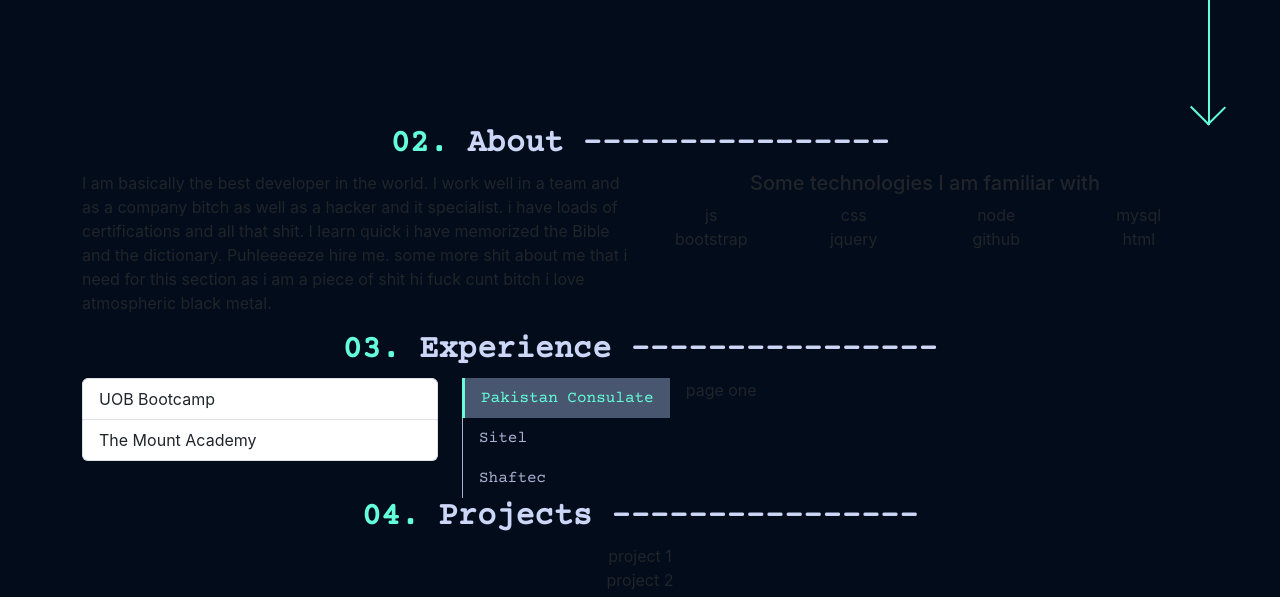
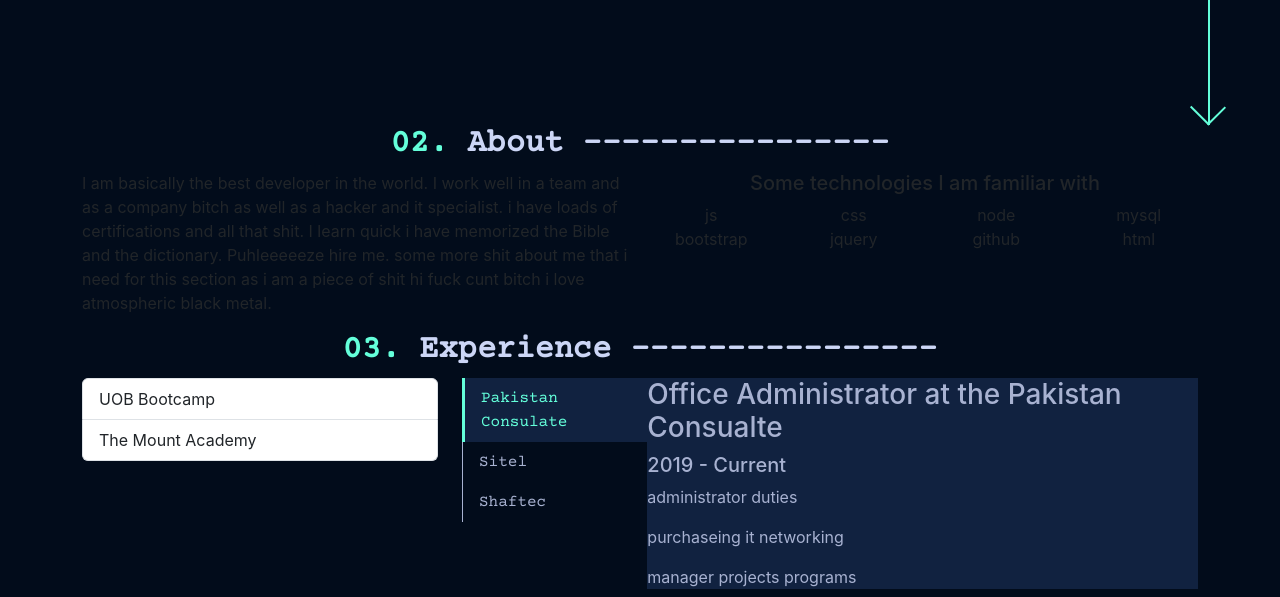
Before and after one commit to darylbg/portfolio, a plain HTML site: page index.html in a window 1280 px wide. Shown: the part 612-1209 px from the top of the page. Drawn offline with nearby package versions, Linux system fonts and the light colour scheme; a web font is replaced by a local one.

Commit message:
styling work section

```diff
--- a/assets/css/style.css
+++ b/assets/css/style.css
@@ -327,12 +327,17 @@ nav {
 
 .work-tabs button:hover {
     color: var(--green);
-    background-color: var(--dark-slate) !important;
+    background-color: var(--light-navy) !important;
     color: var(--green) !important;
 }
 
 .work-tabs .active {
-    background-color: var(--dark-slate) !important;
+    background-color: var(--light-navy) !important;
     color: var(--green) !important;
     border-left: 3px solid var(--green);
 }
+
+.tab-content .tab-pane {
+    background-color: var(--light-navy);
+    color: var(--light-slate);
+}
--- a/index.html
+++ b/index.html
@@ -120,15 +120,33 @@
             <div class="col-12 col-md-8">
                 <!-- Nav tabs -->
                 <div class="d-flex align-items-start">
-                    <div class="work-tabs nav flex-column nav-pills me-3" id="v-pills-tab" role="tablist" aria-orientation="vertical">
+                    <div class="work-tabs nav flex-column nav-pills me-3" id="v-pills-tab" role="tablist" aria-orientation="vertical" style="margin-right: 0 !important;">
                       <button class="nav-link text-start active" id="v-pills-home-tab" data-bs-toggle="pill" data-bs-target="#v-pills-home" type="button" role="tab" aria-controls="v-pills-home" aria-selected="true">Pakistan Consulate</button>
                       <button class="nav-link text-start" id="v-pills-profile-tab" data-bs-toggle="pill" data-bs-target="#v-pills-profile" type="button" role="tab" aria-controls="v-pills-profile" aria-selected="false">Sitel</button>
                       <button class="nav-link text-start" id="v-pills-messages-tab" data-bs-toggle="pill" data-bs-target="#v-pills-messages" type="button" role="tab" aria-controls="v-pills-messages" aria-selected="false">Shaftec</button>
                     </div>
                     <div class="tab-content" id="v-pills-tabContent">
-                      <div class="tab-pane fade show active" id="v-pills-home" role="tabpanel" aria-labelledby="v-pills-home-tab">page one</div>
-                      <div class="tab-pane fade" id="v-pills-profile" role="tabpanel" aria-labelledby="v-pills-profile-tab">...page two</div>
-                      <div class="tab-pane fade" id="v-pills-messages" role="tabpanel" aria-labelledby="v-pills-messages-tab">...page three</div>
+                      <div class="tab-pane fade show active" id="v-pills-home" role="tabpanel" aria-labelledby="v-pills-home-tab">
+                        <h3>Office Administrator at the Pakistan Consualte</h3>
+                        <h5>2019 - Current</h5>
+                        <p>administrator duties</p>
+                        <p>purchaseing it networking</p>
+                        <p>manager projects programs</p>
+                      </div>
+                      <div class="tab-pane fade" id="v-pills-profile" role="tabpanel" aria-labelledby="v-pills-profile-tab">
+                        <h3>Office Administrator at the Pakistan Consualte</h3>
+                        <h5>2019 - Current</h5>
+                        <p>administrator duties</p>
+                        <p>purchaseing it networking</p>
+                        <p>manager projects programs</p>
+                      </div>
+                      <div class="tab-pane fade" id="v-pills-messages" role="tabpanel" aria-labelledby="v-pills-messages-tab">
+                        <h3>Office Administrator at the Pakistan Consualte</h3>
+                        <h5>2019 - Current</h5>
+                        <p>administrator duties</p>
+                        <p>purchaseing it networking</p>
+                        <p>manager projects programs</p>
+                      </div>
                     </div>
                   </div>
             </div>
```
